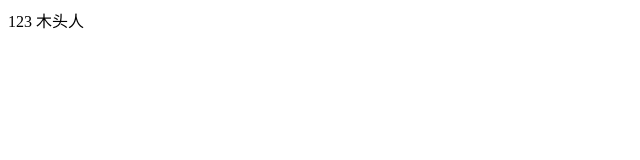
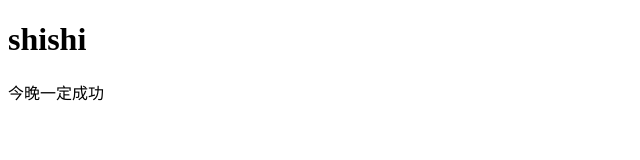
Before and after one commit to hongkai27/git-demo-1, a plain HTML site: page yy.html in a window 1280 px wide. Shown: the whole page, without its empty margins (0-640 px from the left). Drawn offline with Linux system fonts and the light colour scheme.

Commit message:
最后更改yy.html

```diff
--- a/yy.html
+++ b/yy.html
@@ -7,6 +7,9 @@
     <title>HK</title>
 </head>
 <body>
-    123 木头人
+    <h1>
+        shishi
+    </h1>
+    <p>今晚一定成功</p>
 </body>
 </html>
```
